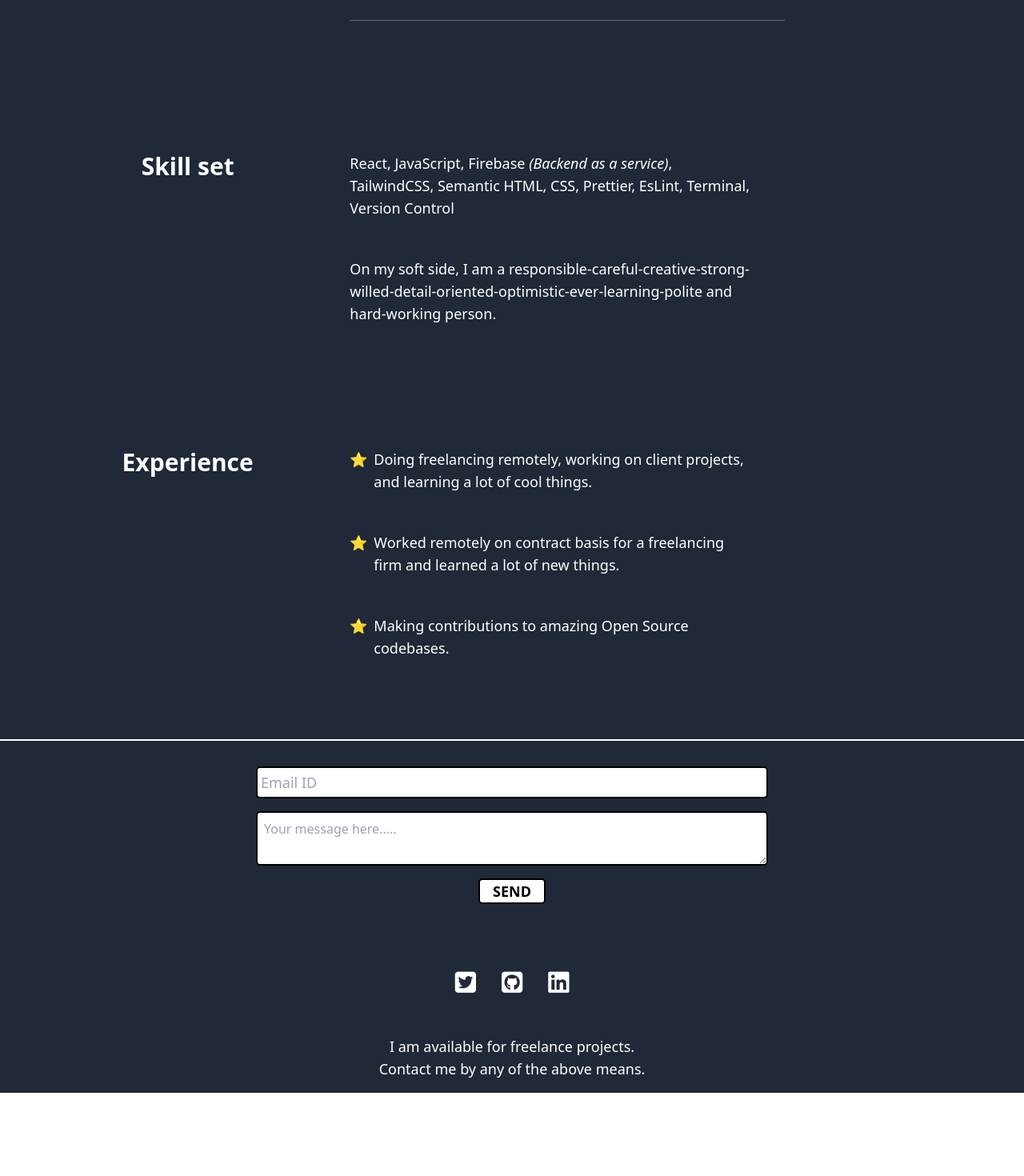
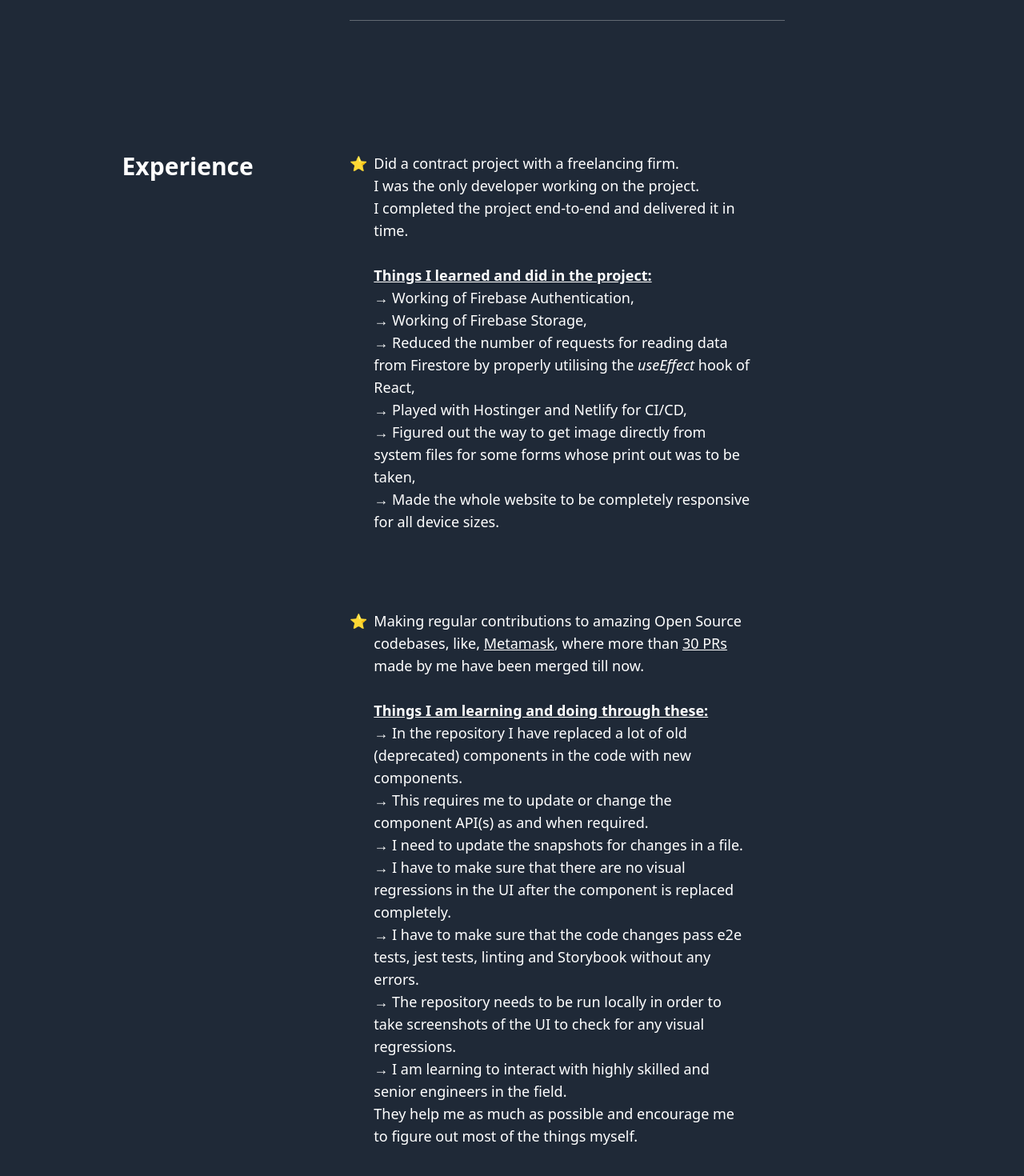
Before and after one commit to PrgrmrHarshShukla/Portfolio, a React (Vite) app in the folder client/: page / in a window 1280 px wide. Shown: the part 2008-3478 px from the top of the page at 80% size. Before the commit the page ends 3374 px from the top, so only its background shows below. Built offline with nearby package versions, Linux system fonts and the light colour scheme.

Commit message:
Details added to experience section.

```diff
--- a/client/src/components/App.jsx
+++ b/client/src/components/App.jsx
@@ -22,8 +22,8 @@ function App() {
     <div className={`overflow-x-hidden ${isDark==true ? "bg-gray-800" : "bg-lime-50"}`}>
       <About isDark={isDark} toggle={toggle} />
       <Projects isDark={isDark} />
+      <Experience isDark={isDark} />
       <Stack isDark={isDark} />
-      <Experience isDark={isDark} />
       <Contact isDark={isDark} />
       <div className={`${isDark ? "text-white " : "text-black "} text-[15px] sm:text-lg m-4 flex flex-col items-center justify-center`}>
         <p>I am available for freelance projects.</p>
--- a/client/src/components/Experience.jsx
+++ b/client/src/components/Experience.jsx
@@ -1,4 +1,4 @@
-// import React from 'react'
+import '@fortawesome/fontawesome-free/css/all.css'
 
 function Experience(props) {
    return (
@@ -8,18 +8,49 @@ function Experience(props) {
           <p>Experience</p>
        </div>
 
-       <div className={`sm:w-2/3 sm:gap-12 sm:max-w-[500px] ${props.isDark ? "text-white " : "text-black "} flex flex-col justify-around gap-8 sm:gap-12 text-[15px] sm:text-lg`}>
+       <div className={`sm:w-2/3 gap-24 sm:gap-24 sm:max-w-[500px] ${props.isDark ? "text-white " : "text-black "} flex flex-col justify-around gap-8 sm:gap-12 text-[15px] sm:text-lg`}>
+
          <div className="flex flex-row gap-2">
            <div className="">⭐</div>
-           <div>Doing freelancing remotely, working on client projects, and learning a lot of cool things.</div>
+           <div>
+            <p>Did a contract project with a freelancing firm.</p>
+            <p>I was the only developer working on the project.</p>
+            <p>I completed the project end-to-end and delivered it in time.</p>
+            <br />
+            <p className="font-semibold"><u>Things I learned and did in the project:</u></p>
+            <ul>
+              <li>→ Working of Firebase Authentication,</li>
+              <li>→ Working of Firebase Storage,</li>
+              <li>→ Reduced the number of requests for reading data from Firestore by properly utilising the <i>useEffect</i> hook of React,</li>
+              <li>→ Played with Hostinger and Netlify for CI/CD,</li>
+              <li>→ Figured out the way to get image directly from system files for some forms whose print out was to be taken,</li>
+              <li>→ Made the whole website to be completely responsive for all device sizes.</li>
+            </ul>
+           </div>
          </div>
          <div className="flex flex-row gap-2">
            <div className="">⭐</div>
-           <div>Worked remotely on contract basis for a freelancing firm and learned a lot of new things.</div>
+           <div>
+            <p>Making regular contributions to amazing Open Source codebases, like, <a href="https://github.com/MetaMask/metamask-extension"><u>Metamask</u></a>, where more than <u><a href="https://github.com/PrgrmrHarshShukla">30 PRs</a></u> made by me have been merged till now.</p>
+            <br />
+            <p className="font-semibold"><u>Things I am learning and doing through these:</u></p>
+            <p>→ In the repository I have replaced a lot of old (deprecated) components in the code with new components.</p>
+            <p>→ This requires me to update or change the component API(s) as and when required.</p>
+            <p>→ I need to update the snapshots for changes in a file.</p>
+            <p>→ I have to make sure that there are no visual regressions in the UI after the component is replaced completely.</p>
+            <p>→ I have to make sure that the code changes pass e2e tests, jest tests, linting and Storybook without any errors.</p>
+            <p>→ The repository needs to be run locally in order to take screenshots of the UI to check for any visual regressions.</p>
+            <p>→ I am learning to interact with highly skilled and senior engineers in the field.</p>
+            <p>They help me as much as possible and encourage me to figure out most of the things myself.</p>
+           </div>
          </div>
+
          <div className="flex flex-row gap-2">
            <div className="">⭐</div>
-           <div>Making contributions to amazing Open Source codebases.</div>
+           <div>
+            <p>Doing freelancing remotely and working on client projects.</p>
+            <span>These projects give me regular practice of the concepts I learned long ago and give me the much needed real world experience.</span>
+           </div>
          </div>
 
        </div>
--- a/client/src/components/Projects.jsx
+++ b/client/src/components/Projects.jsx
@@ -11,7 +11,7 @@ function Projects(props) {
     <div id="projects" className="w-screen px-8 pb-16 flex flex-col pt-[100px] sm:flex-row">
 
         <div className={`sm:w-1/3 w-5/6 py-[100px] gap-16 text-center flex sm:flex-col flex-row items-center sm:justify-between text-2xl ${props.isDark ? "text-white " : "text-black "}`}>
-          <p className="font-semibold">Built in Public</p>
+          <p className="font-semibold">My Projects</p>
         </div>
 
         <div className={`sm:w-2/3 w-screen lg:w-1/2 min-h-screen py-[100px] flex flex-col justify-around gap-8 lg:items-start items-center ${props.isDark ?  "text-white " : "text-black "} pr-16`}>
--- a/client/src/components/Stack.jsx
+++ b/client/src/components/Stack.jsx
@@ -2,7 +2,7 @@
 
 function Stack(props) {
   return (
-    <div className="min-h-[500px] sm:min-h-[370px] w-screen px-8 flex flex-col sm:flex-row pb-[100px]">
+    <div className="min-h-[500px] sm:min-h-[370px] w-screen px-8 flex flex-col sm:flex-row pb-[100px] mt-8">
 
       <div className={`min-h-[100px] sm:h-auto sm:w-1/3 text-3xl flex flex-row justify-center items-start ${props.isDark ? "text-white " : "text-black "} font-semibold`}>
          <p>Skill set</p>
```
